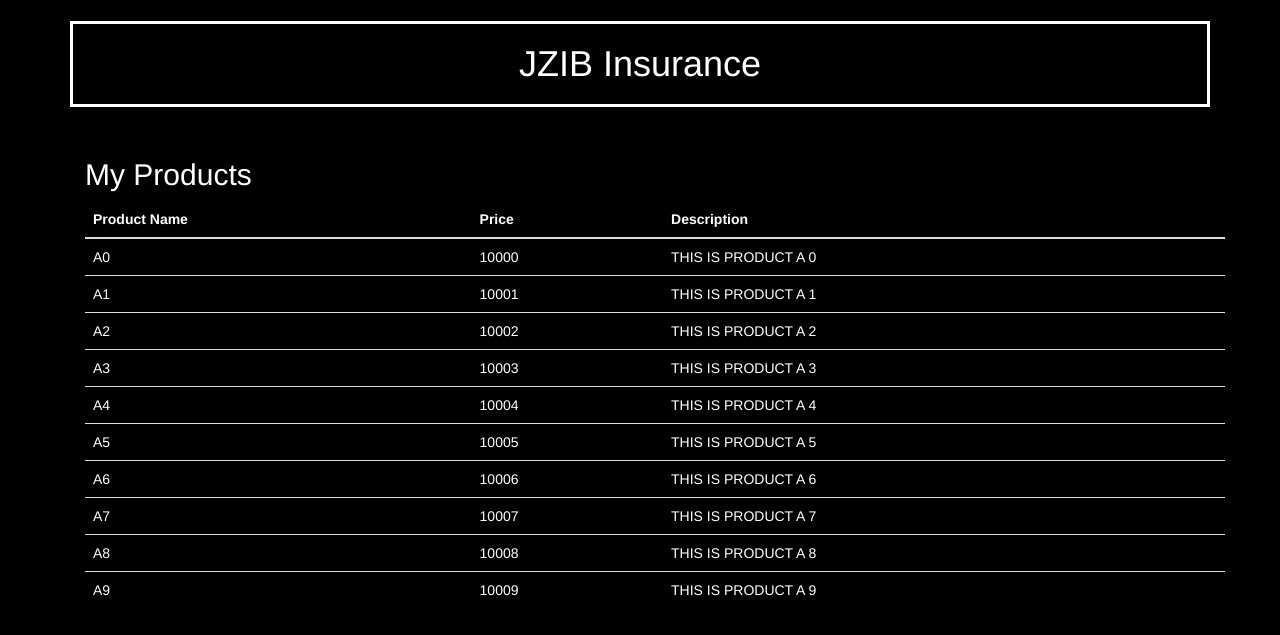
After one commit to Midas0231/insur-project, a Flask app: page /my_products in a window 1280 px wide. The commit adds this page. Shown: the top 635 px of the page. Run offline with Flask 3, Linux system fonts and the light colour scheme; some libraries are stand-ins or nearby versions.

Commit message:
my_products page update

```diff
--- a/frontend/app.py
+++ b/frontend/app.py
@@ -152,6 +152,30 @@ def purchase():
     return render_template('purchase.html', pForm = pForm, quote = quote)
 
 
+########### MY PRODUCTS #####################
+@app.route('/my_products', methods=['GET', 'POST'])
+def my_products():
+    products = []
+
+    for i in range(10):
+        name = "A"+str(i)
+        price = str(10000+i)
+
+        description = "THIS IS PRODUCT A " + str(i)
+        products.append({
+            'name': name,
+            'price': price,
+            'description': description
+        })
+    return render_template('my_products.html', products = products)
+
+
+########### manage #####################
+@app.route('/manage', methods=['GET', 'POST'])
+def manage():
+
+
+    return render_template('manage.html')
 
 
 
--- a/frontend/templates/index.html
+++ b/frontend/templates/index.html
@@ -72,7 +72,7 @@
 
         <div class="col-sm-6">
 
-            <a href="#" class="btn btn-secondary btn-lg btn-block login-button">My Products</a>
+            <a href="/my_products" class="btn btn-secondary btn-lg btn-block login-button">My Products</a>
 
 
         </div>
@@ -82,7 +82,7 @@
     <h2> I am Associate </h2>
     <div class="row mt-5">
         <div class="col-sm-4">
-            <a href="#" class="btn btn-secondary btn-lg btn-block login-button">View statistics </a>
+            <a href="/manage" class="btn btn-secondary btn-lg btn-block login-button">Manage </a>
         </div>
         <div class="col-sm-4">
             <a href="#" class="btn btn-secondary btn-lg btn-block login-button"> Connect to customer</a>
--- /dev/null
+++ b/frontend/templates/my_products.html
@@ -0,0 +1,74 @@
+{% extends 'bootstrap/base.html' %}
+{% block title %}JZIB Insurance Company{% endblock %}
+
+{% block styles %}
+    {{ super() }}
+    <style>
+        body {
+            background-color: black;
+            color: white;
+        }
+        .navbar-item {
+            display: flex;
+        }
+
+        .  {
+            margin-left: auto;
+        }
+        a, a:hover {
+            text-decoration: none;
+            color:white;
+        }
+        p{
+            font-size: 18px;
+        }
+
+        #header{
+            border-style: solid;
+            border-color: white;
+            padding-top: 20px;
+            padding-bottom: 20px;
+        }
+
+        .login-button{
+            border-style: solid;
+            border-color: white;
+            background: black;
+        }
+    </style>
+{% endblock %}
+
+{% block content %}
+
+<nav class="navbar">
+    <div class="container " style="">
+        <a href = "/"> <h1 class = "text-center" id = "header"> JZIB Insurance</h1></a>
+    </div>
+</nav>
+<div class="container" style="">
+    <body>
+        <div class="container">
+          <h2>My Products</h2>
+          <table class="table">
+            <thead>
+              <tr>
+                <th>Product Name</th>
+                <th>Price</th>
+                <th>Description</th>
+              </tr>
+            </thead>
+            <tbody>
+              {% for product in products %}
+              <tr>
+                <td>{{ product.name }}</td>
+                <td>{{ product.price }}</td>
+                <td>{{ product.description }}</td>
+              </tr>
+              {% endfor %}
+            </tbody>
+          </table>
+        </div>
+      </body>
+
+</div>
+{% endblock %}
```
Also changed, not shown: frontend/templates/manage.html (added, +53 -0 lines).
